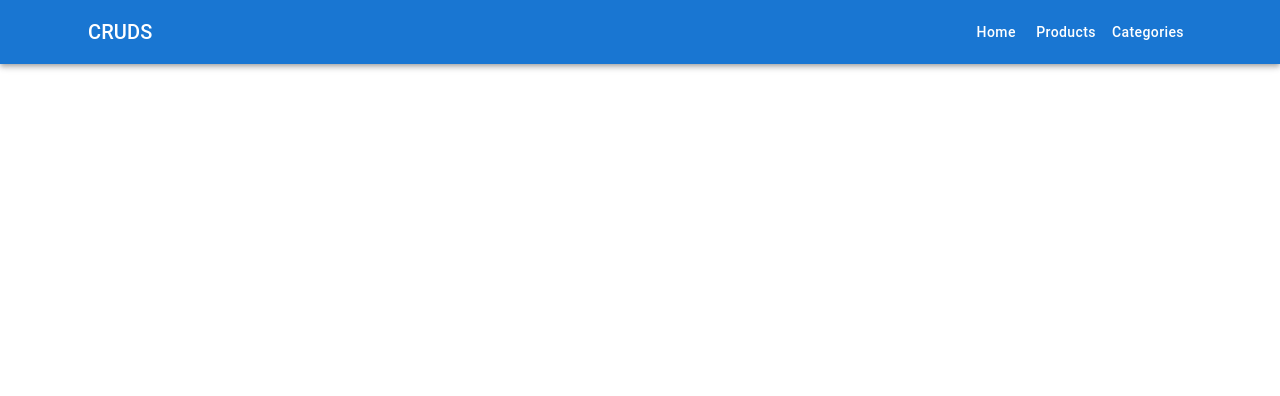
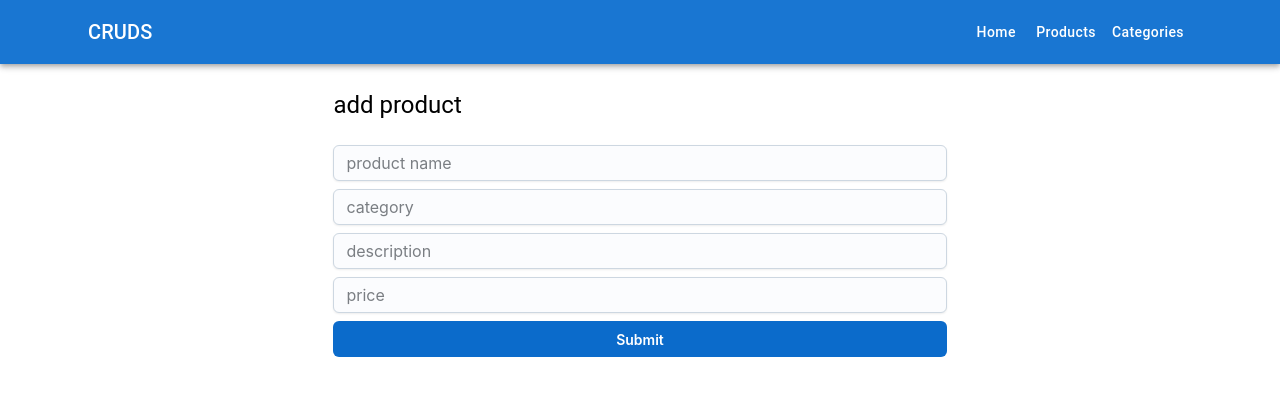
Before and after one commit to ahmedRAOUANE/cruds-app, a React (Create React App) app: page /add-product in a window 1280 px wide. Shown: the top 396 px of the page. Built offline with nearby package versions, Linux system fonts and the light colour scheme.

Commit message:
Update 5 files

```diff
--- a/src/components/mainbody/Mainbody.jsx
+++ b/src/components/mainbody/Mainbody.jsx
@@ -5,6 +5,7 @@ import { Grid } from "@mui/material";
 import Home from "../../pages/home/Home";
 import Categories from "../../pages/categories/Categories";
 import Products from "../../pages/products/Products";
+import AddProduct from "../../pages/addProduct/AddProduct";
 
 const Mainbody = () => {
   return (
@@ -14,6 +15,7 @@ const Mainbody = () => {
         <Route path={"/home"} element={<Home />} />
         <Route path="/categories" element={<Categories />} />
         <Route path="/products" element={<Products />} />
+        <Route path="/add-product" element={<AddProduct />} />
       </Routes>
     </div>
   );
--- /dev/null
+++ b/src/pages/addProduct/AddProduct.jsx
@@ -0,0 +1,27 @@
+import { Container, Stack, Typography } from "@mui/material";
+import { Button, Input } from "@mui/joy";
+
+const AddProduct = () => {
+  return (
+    <Container sx={{ maxWidth: { md: "60%" } }}>
+      <Typography component="h3" variant="h5" mb={3}>
+        add product
+      </Typography>
+      <form
+        onSubmit={(event) => {
+          event.preventDefault();
+        }}
+      >
+        <Stack spacing={1}>
+          <Input placeholder="product name" required />
+          <Input placeholder="category" required />
+          <Input placeholder="description" required />
+          <Input placeholder="price" type={"number"} required />
+          <Button type="submit">Submit</Button>
+        </Stack>
+      </form>
+    </Container>
+  );
+};
+
+export default AddProduct;
--- a/src/pages/categories/Categories.jsx
+++ b/src/pages/categories/Categories.jsx
@@ -1,5 +1,5 @@
 const Categories = () => {
-    return <div>Categories</div>
-}
+  return <h1>Categories</h1>;
+};
 
 export default Categories;
--- a/src/pages/home/Home.jsx
+++ b/src/pages/home/Home.jsx
@@ -1,5 +1,5 @@
 const Home = () => {
-    return <div>home</div>
-}
+  return <h1>home</h1>;
+};
 
 export default Home;
--- a/src/pages/products/Products.jsx
+++ b/src/pages/products/Products.jsx
@@ -1,4 +1,4 @@
-import * as React from "react";
+import { Link } from "react-router-dom";
 import {
   tableCellClasses,
   styled,
@@ -59,7 +59,18 @@ const Products = () => {
         <Typography component="h3" variant="h5">
           Products
         </Typography>
-        <Button color="success">Add Product</Button>
+        <Button color="success">
+          <Link
+            to="/add-product"
+            style={{
+              textDecoration: "none",
+              textTransform: "capitalize",
+              color: "#fff",
+            }}
+          >
+            Add Product
+          </Link>
+        </Button>
       </div>
       <TableContainer component={Paper}>
         <Table sx={{ minWidth: 650 }} aria-label="caption table">
```
